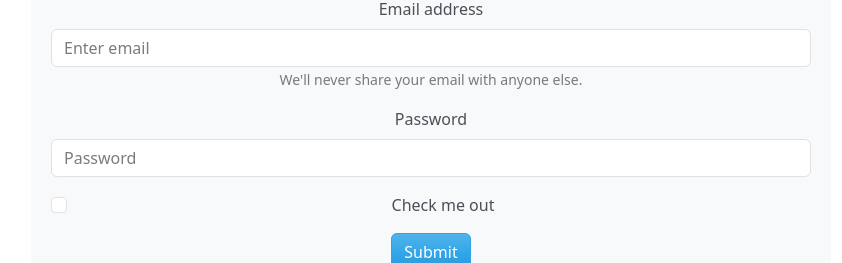
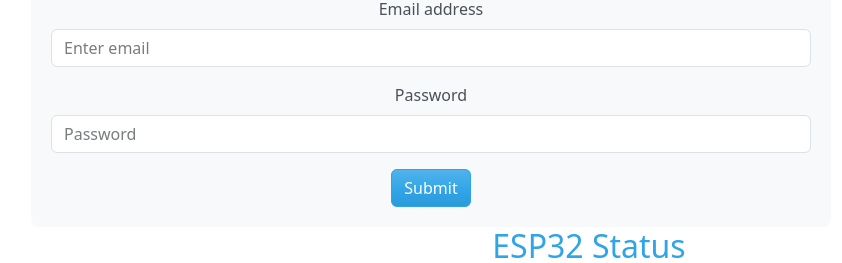
Before and after one commit to johnmartinroque/InsideOut, a React (Create React App) app in the folder main/: page / in a window 1280 px wide. Shown: the part 315-578 px from the top of the page, without its empty margins (51-893 px from the left). Built offline with nearby package versions, Linux system fonts and the light colour scheme; no server answers; the database is empty.

Commit message:
add companion form

```diff
--- a/main/src/components/AddCompanion.jsx
+++ b/main/src/components/AddCompanion.jsx
@@ -1,7 +1,12 @@
+import { useState } from "react";
 import Button from "react-bootstrap/Button";
 import Form from "react-bootstrap/Form";
 
 function AddCompanion() {
+  const [email, setEmail] = useState("");
+  const [password, setPassword] = useState("");
+
+  const addCompanion = async () => {};
   return (
     <Form
       style={{
@@ -15,19 +20,13 @@ function AddCompanion() {
       <Form.Group className="mb-3" controlId="formBasicEmail">
         <Form.Label>Email address</Form.Label>
         <Form.Control type="email" placeholder="Enter email" />
-        <Form.Text className="text-muted">
-          We'll never share your email with anyone else.
-        </Form.Text>
       </Form.Group>
 
       <Form.Group className="mb-3" controlId="formBasicPassword">
         <Form.Label>Password</Form.Label>
         <Form.Control type="password" placeholder="Password" />
       </Form.Group>
-      <Form.Group className="mb-3" controlId="formBasicCheckbox">
-        <Form.Check type="checkbox" label="Check me out" />
-      </Form.Group>
-      <Button variant="primary" type="submit">
+      <Button variant="primary" type="submit" onClick={addCompanion}>
         Submit
       </Button>
     </Form>
```
